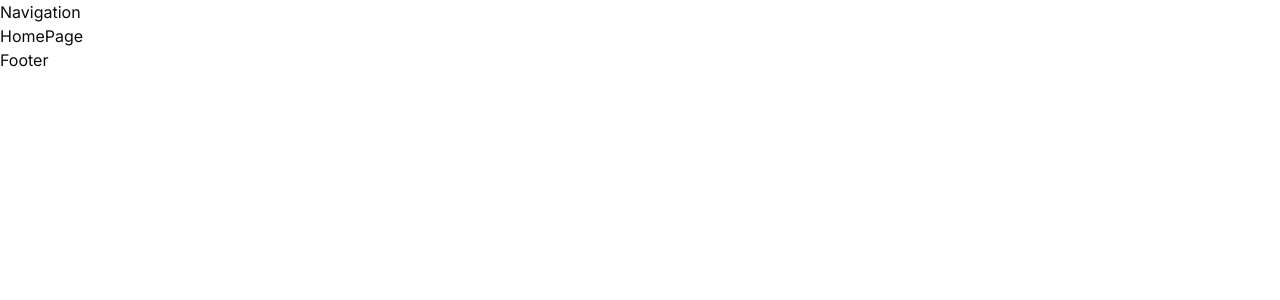
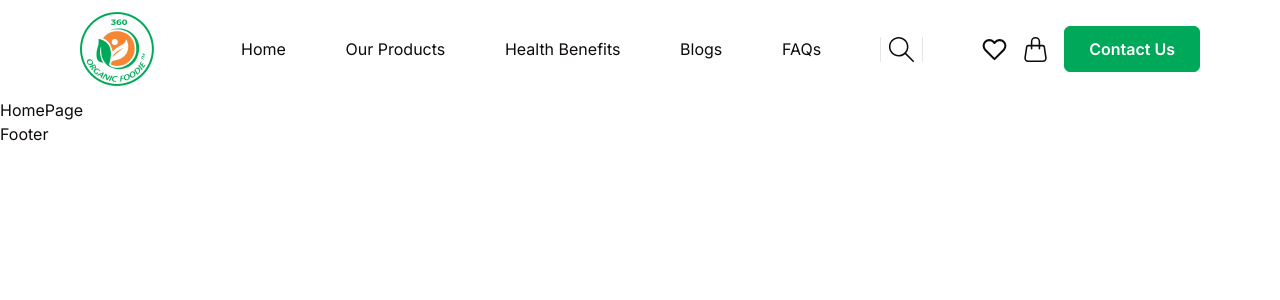
Before and after one commit to blossomobasi/organic_foodie_ecommerce, a React (Vite) app: page / in a window 1280 px wide. Shown: the top 300 px of the page. Built offline with nearby package versions, Linux system fonts and the light colour scheme; a web font is replaced by a local one.

Commit message:
Update Applayout to use Navbar and footer component

```diff
--- a/src/components/AppLayout.tsx
+++ b/src/components/AppLayout.tsx
@@ -1,15 +1,17 @@
 import { Outlet } from "react-router-dom";
+import NavBar from "./NavBar";
+import Footer from "./Footer";
 
 const AppLayout = () => {
     return (
         <div>
-            <nav>Navigation</nav>
+            <NavBar />
 
             <main>
                 <Outlet />
             </main>
 
-            <footer>Footer</footer>
+            <Footer />
         </div>
     );
 };
```
